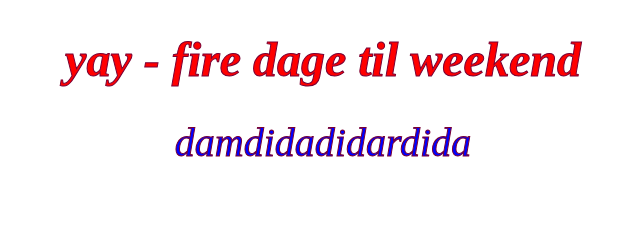
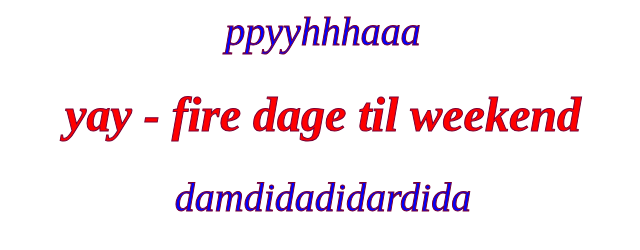
Before and after one commit to DitteKynde/Bar, a plain HTML site: page index.html in a window 1280 px wide. Shown: the whole page, without its empty margins (317-957 px from the left). Drawn offline with Linux system fonts and the light colour scheme.

Commit message:
Update index.html

```diff
--- a/index.html
+++ b/index.html
@@ -8,7 +8,7 @@
 
 
 
-
+  ppyyhhhaaa
   <title>Document</title>
 </head>
 <h1> yay - fire dage til weekend </h1>
```
